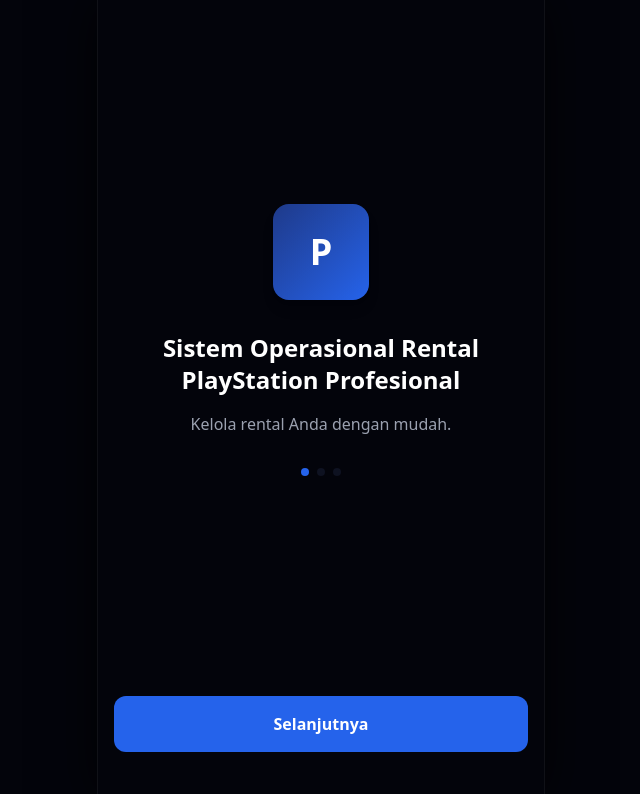
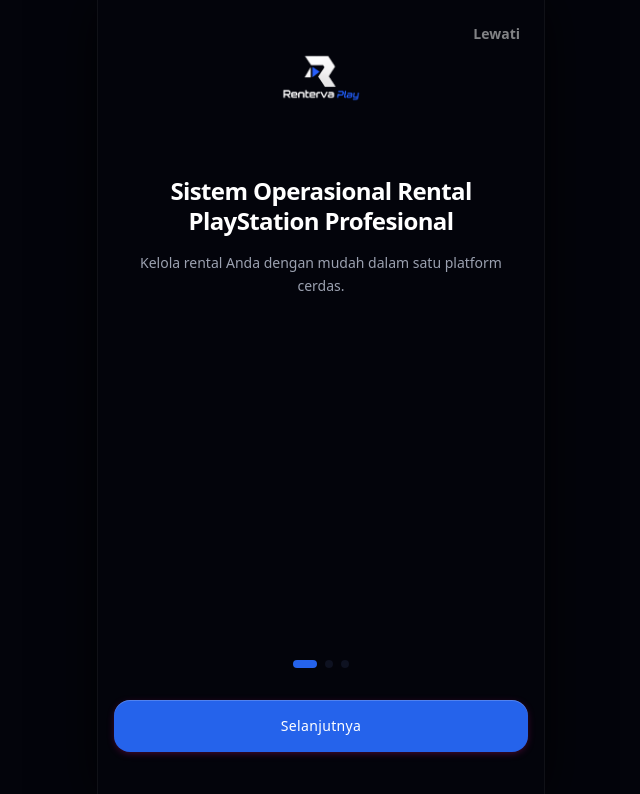
Before and after one commit to yusronbernardoo/playbox-github, a Next.js app: page / in a window 1280 px wide. Shown: the top 794 px of the page, without its empty margins (319-959 px from the left). Built offline with nearby package versions, Linux system fonts and the light colour scheme.

Commit message:
feat: enhance onboarding UI with new animations and custom logo

```diff
--- a/src/app/page.tsx
+++ b/src/app/page.tsx
@@ -1,46 +1,78 @@
-'use client';
 import { useState } from 'react';
 import { useRouter } from 'next/navigation';
+import Image from 'next/image';
 
 export default function Splash() {
   const router = useRouter();
   const [slide, setSlide] = useState(0);
 
   const slides = [
-    { title: "Sistem Operasional Rental PlayStation Profesional", desc: "Kelola rental Anda dengan mudah." },
-    { title: "Booking Anti Bentrok", desc: "Atur jadwal penyewaan secara akurat tanpa takut double booking." },
-    { title: "Otomasi Denda & Invoice", desc: "Sistem otomatis menghitung denda dan mencetak invoice." }
+    {
+      title: "Sistem Operasional Rental PlayStation Profesional",
+      desc: "Kelola rental Anda dengan mudah dalam satu platform cerdas.",
+      visual: (
+        <div className="w-32 h-32 relative mb-8 flex items-center justify-center animate-bounce-slow">
+          <Image src="/renterva-logo.png" alt="Renterva Logo" fill className="object-contain" priority />
+        </div>
+      )
+    },
+    {
+      title: "Booking Anti Bentrok",
+      desc: "Atur jadwal penyewaan secara akurat tanpa takut double booking.",
+      visual: (
+        <div className="w-28 h-28 rounded-3xl bg-blue-500/20 border border-blue-500/30 flex items-center justify-center mb-8 shadow-[0_0_30px_rgba(59,130,246,0.3)]">
+          <svg className="w-14 h-14 text-blue-400" fill="none" viewBox="0 0 24 24" stroke="currentColor"><path strokeLinecap="round" strokeLinejoin="round" strokeWidth={1.5} d="M8 7V3m8 4V3m-9 8h10M5 21h14a2 2 0 002-2V7a2 2 0 00-2-2H5a2 2 0 00-2 2v12a2 2 0 002 2z" /></svg>
+        </div>
+      )
+    },
+    {
+      title: "Otomasi Denda & Invoice",
+      desc: "Sistem otomatis menghitung denda dan mencetak invoice digital.",
+      visual: (
+        <div className="w-28 h-28 rounded-3xl bg-green-500/20 border border-green-500/30 flex items-center justify-center mb-8 shadow-[0_0_30px_rgba(34,197,94,0.3)]">
+          <svg className="w-14 h-14 text-green-400" fill="none" viewBox="0 0 24 24" stroke="currentColor"><path strokeLinecap="round" strokeLinejoin="round" strokeWidth={1.5} d="M9 12h6m-6 4h6m2 5H7a2 2 0 01-2-2V5a2 2 0 012-2h5.586a1 1 0 01.707.293l5.414 5.414a1 1 0 01.293.707V19a2 2 0 01-2 2z" /></svg>
+        </div>
+      )
+    }
   ];
 
   return (
-    <div className="flex flex-col items-center justify-center min-h-screen p-4 bg-playbox-bg text-playbox-text-primary">
-      <div className="flex-1 flex flex-col items-center justify-center max-w-md text-center">
-        {/* Mock Logo */}
-        <div className="w-24 h-24 rounded-2xl bg-gradient-to-br from-playbox-gradient-start to-playbox-gradient-end flex items-center justify-center mb-8 shadow-lg">
-          <span className="text-4xl font-bold text-white">P</span>
+    <div className="flex flex-col items-center justify-center min-h-screen p-4 bg-playbox-bg text-playbox-text-primary relative overflow-hidden">
+
+      {/* Tombol Lewati */}
+      <button
+        onClick={() => router.push('/login')}
+        className="absolute top-6 right-6 text-sm font-semibold text-white/50 hover:text-white transition-colors z-50"
+      >
+        Lewati
+      </button>
+
+      <div className="flex-1 flex flex-col items-center justify-center max-w-md text-center w-full">
+        <div key={slide} className="w-full flex flex-col items-center animate-in fade-in slide-in-from-right-8 duration-500">
+          {slides[slide].visual}
+
+          <h1 className="text-2xl font-bold mb-4 px-2 tracking-tight leading-tight">{slides[slide].title}</h1>
+          <p className="text-playbox-text-secondary text-sm px-4 mb-8 leading-relaxed">{slides[slide].desc}</p>
         </div>
 
-        <h1 className="text-2xl font-bold mb-4">{slides[slide].title}</h1>
-        <p className="text-playbox-text-secondary mb-8">{slides[slide].desc}</p>
-
         {/* Dot indicators */}
-        <div className="flex space-x-2 mb-8">
+        <div className="flex space-x-2 mb-8 mt-auto">
           {slides.map((_, i) => (
             <div
               key={i}
-              className={`w-2 h-2 rounded-full ${i === slide ? 'bg-playbox-accent' : 'bg-playbox-surface'}`}
+              className={`h-2 rounded-full transition-all duration-300 ${i === slide ? 'w-6 bg-playbox-accent' : 'w-2 bg-playbox-surface'}`}
             />
           ))}
         </div>
       </div>
 
-      <div className="w-full max-w-md pb-8">
+      <div className="w-full max-w-md pb-8 z-10">
         <button
           onClick={() => {
             if (slide < slides.length - 1) setSlide(s => s + 1);
             else router.push('/login');
           }}
-          className="w-full py-4 rounded-xl font-bold bg-playbox-accent text-white hover:bg-opacity-90 transition-all"
+          className="w-full py-4 rounded-2xl font-bold saas-button shadow-[0_4px_20px_rgba(37,99,235,0.4)] text-sm tracking-wide"
         >
           {slide < slides.length - 1 ? 'Selanjutnya' : 'Mulai Sekarang'}
         </button>
```
Also changed, not shown: public/renterva-logo.png.
